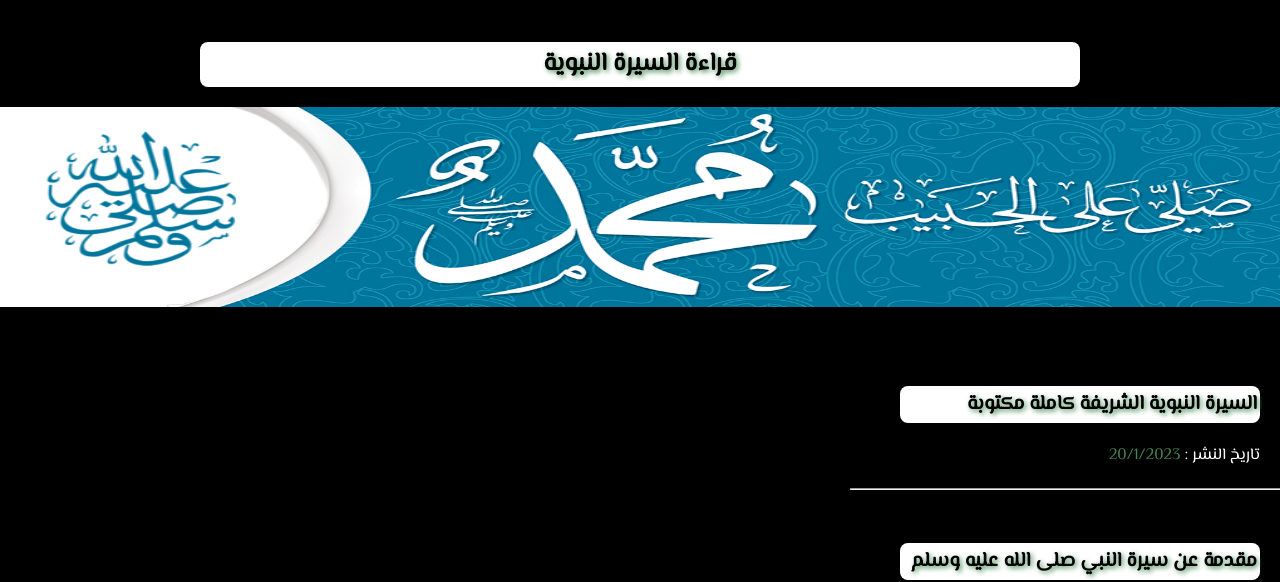
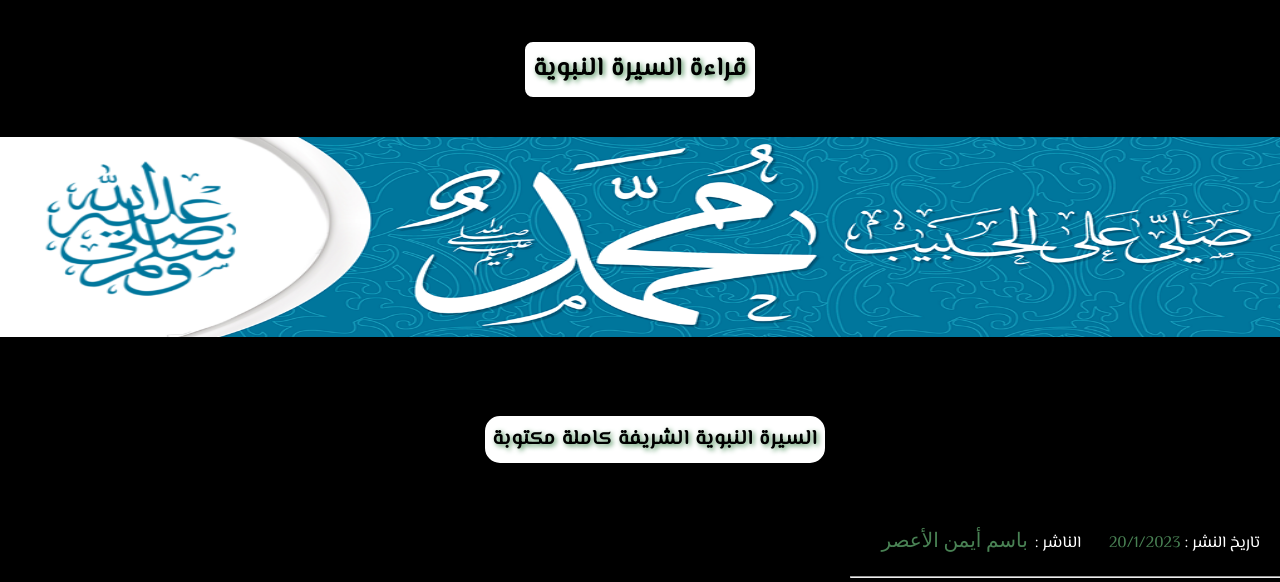
Before and after one commit to pasimayman91/page1, a plain HTML site: page page1-2-2.html in a window 1280 px wide. Shown: the part 232-814 px from the top of the page. Drawn offline with Linux system fonts and the light colour scheme.

Commit message:
Add files via upload

```diff
--- a/page1-2-2.css
+++ b/page1-2-2.css
@@ -156,6 +156,15 @@ h1
   border-radius: 8px;
   margin-left: 900px;
   padding: 3px;
+  position: 50% 50%;
+  border: 5px solid #fff;
+  margin-left: 50px;
+  text-decoration: none;
+  display: inline-block;
+  letter-spacing: 1px;
+  border-radius: 15px;
+  margin-bottom: 40px;
+  transition: 0.7s ease;
 }
 .heading
 {
@@ -201,3 +210,11 @@ span
   color: #fff;
   font-size: 30px;
 }
+
+.elnasher
+{
+  color: #498254;
+  text-shadow: none;
+  font-size: 20px;
+  padding: auto;
+}
--- a/page1-2-2.html
+++ b/page1-2-2.html
@@ -18,7 +18,8 @@
         <div class="inf">
             <h1>السيرة النبوية الشريفة كاملة مكتوبة</h1>
             <ul>
-                <li>تاريخ النشر : <time datetime="20/1/2023">20/1/2023</time></li>
+                <li>تاريخ النشر : <time datetime="20/1/2023">20/1/2023</time>&nbsp;&nbsp;&nbsp;&nbsp;&nbsp;&nbsp; الناشر :   <span class="elnasher">باسم أيمن الأعصر</span></li>
+
             </ul>
         </div>
         <hr>
```
